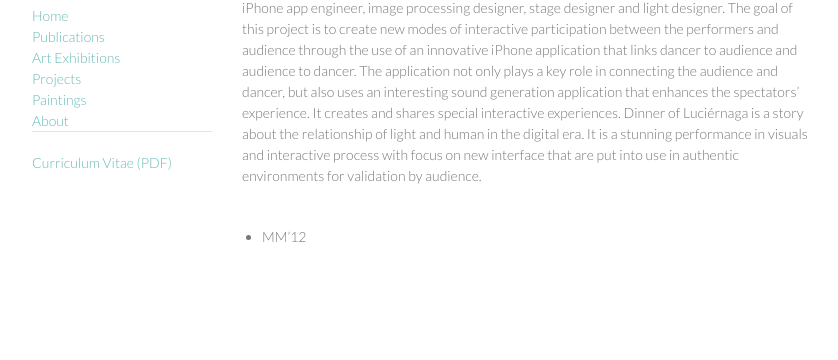
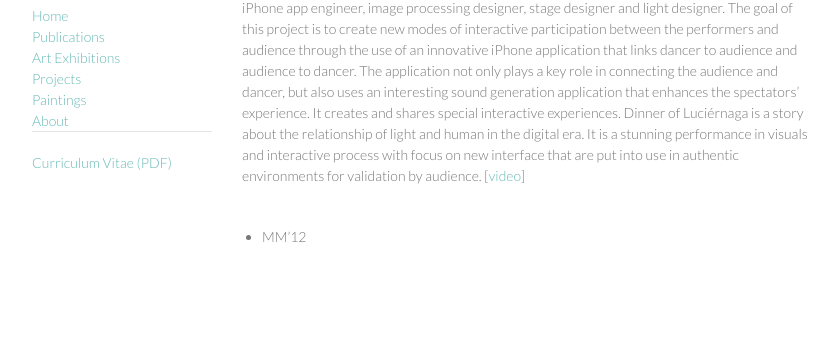
Before and after one commit to janetyc/janetyc.github.com, a Jekyll site: the page built from _posts/2011-09-22-luciernaga.md, in a window 1280 px wide. Shown: the part 103-463 px from the top of the page, without its empty margins (218-1056 px from the left). Built offline with Jekyll 4.4.1, drawn with Linux system fonts in a browser that asks for light colours; Markdown is read by kramdown in place of the engine named in the settings; some of the changed text lies outside the part shown.

```diff
--- a/_posts/2011-09-22-luciernaga.md
+++ b/_posts/2011-09-22-luciernaga.md
@@ -5,5 +5,5 @@ image: luciernaga
 ---
 
 *Dinner of Luciérnaga* is an interdisciplinary project produced by more than ten talented members which include the director, dancer, choreographer, artist, interactive designer, sound designer, iPhone app engineer, image processing designer, stage designer and light designer. The goal of this project is to create new modes of interactive participation between the performers and audience through the use of an innovative iPhone application that links dancer to audience and audience to dancer. The application not only plays a key role in connecting the audience and dancer, but also uses an interesting sound generation application that enhances the spectators’ experience. It creates and shares special interactive experiences. Dinner of Luciérnaga is a story about the relationship of light and human in the digital era. It is a stunning performance in visuals and interactive process with focus on new interface that are put into use in authentic environments for validation by audience.
-
+[[video](http://www.youtube.com/watch?v=EGUl00nS2Gs)]
 * MM'12
```
Also changed, not shown: exhibitions.html (+7 -4 lines).
